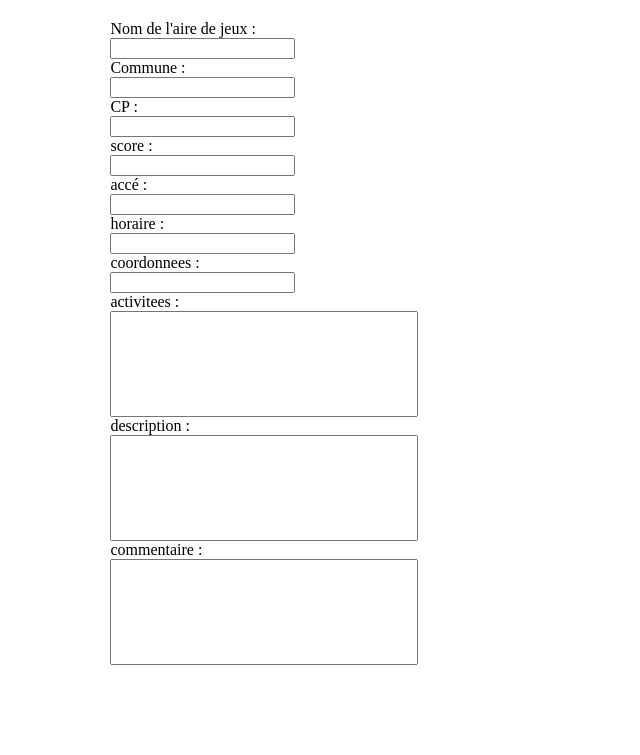
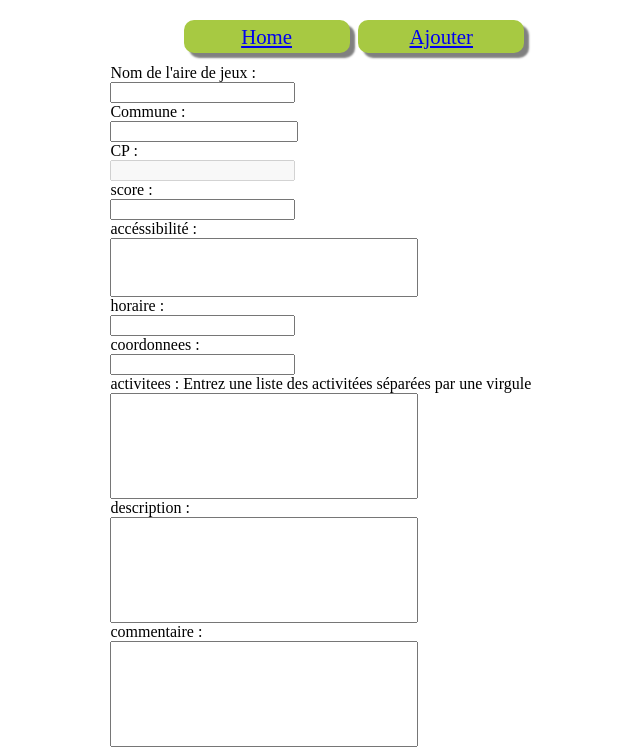
Before and after one commit to stephane-duteriez/airedejeux, a Python web app: template template/nouvelleAireDeJeux.html in a window 1280 px wide. Shown: the part 75-830 px from the top of the page, without its empty margins (24-664 px from the left). Before the commit the page ends 740 px from the top, so only its background shows below. Run offline with Jinja, Linux system fonts and the light colour scheme; the template is opened without the code that fills it, so the values that code supplies are empty.

Commit message:
Ajout du fichier python pour la creation de la base de donnée des ville, mise en place de la proposition de choix lors de l'entrée d'une ville.

```diff
--- a/static/style.css
+++ b/static/style.css
@@ -33,6 +33,35 @@
     flex-flow: row wrap;
 }
 
+div.menu{
+    margin-left: auto;
+    margin-right: auto;
+    padding-bottom: 20px;
+    max-width:42em;
+    font-size:1.3em;
+}
+
+ul.menu {
+    list-style-type: none;
+    margin: 0;
+    padding: 0;
+}
+
+li.menu {
+    border-radius: 10px;
+    float:left;
+    display: inline;
+    text-align: center;
+    background-color: #A7C942;
+    color: #ffffff;
+    padding-top: 5px;
+    padding-bottom: 4px;
+    margin-left: 0.5%;
+    margin-right: 0.5%;
+    width:19%;
+    box-shadow: 5px 5px 2px grey;
+    }
+
 #ville {
     padding-right:5px;
     width : inherit;
@@ -49,6 +78,7 @@
     justify-content:center;
     flex-direction:row;
     }
+
 #stars {
     display:flex;
     height:22px;
@@ -59,7 +89,10 @@
 .stars {
     padding:2px
     }
-
+#acces {
+    width : 300px;
+    height : 4em;
+    }
 #detail{
     flex:1 1 300px;
     }
@@ -108,3 +141,8 @@
     width:300px;
     height:100px;
     }
+
+.hint {
+    margin:2px;
+    font-size:0.8em;
+    }
--- a/template/base.html
+++ b/template/base.html
@@ -10,6 +10,12 @@
 <body >
     <div id="main">
         <div id="header">Aire De Jeux</div>
+        <div class="menu">
+            <ul style="width:100%" class="menu">
+                <li class="menu"><a href="/" class="menu">Home</a></li>
+                <li class="menu"><a href="/creerAireDeJeux" class="menu">Ajouter</a></li>
+            </ul><br>
+        </div>
         {% block content %}
         {% endblock %}
     </div>
--- a/template/nouvelleAireDeJeux.html
+++ b/template/nouvelleAireDeJeux.html
@@ -1,27 +1,61 @@
 {% extends "base.html" %}
 {% block content %}
-    <form action="/" enctype="multipart/form-data" method="post">
+    <form action="/ajouterAireDeJeux" enctype="multipart/form-data" method="post">
         Nom de l'aire de jeux : <br>
         <div><input type="text" name="nom_aire_de_jeux"></div>
         Commune : <br>
-        <div><input type="text" name="commune"></div>
+        <div><input type="text" name="commune" onkeyup="showHint(this.value)" id="ville" value=""></div>
+        <div id="hints"></div>
+        <div><input type="hidden" name="key_ville" id="key_ville" value="" ></div>
         CP : <br>
-        <div><input type="number" name="CP"></div>
+        <div><input type="text" name="CP" id="CP" value="" disabled></div>
         score : <br>
         <div><input type="number" name="score"></div>
-        accé :
-        <div><input type="text" name="acce"></div>
+        accéssibilité :
+        <div><input type="text" name="acces" id="acces"></div>
         horaire :
         <div><input type="text" name="horaire"></div>
         coordonnees :
         <div><input type="text" name="coordonnees"></div>
-        activitees : <br>
+        activitees : Entrez une liste des activitées séparées par une virgule<br>
         <div><input type="text" name="activitees" class="box"></div>
         description : <br>
         <div><input type="text" name="description" class="box"></div>
         commentaire : <br>
         <div><input type="text" name="commentaire" class="box"></div>
     </form>
-
+    <script>
+    function showHint(str) {
+        if (str.length < 3) {
+            document.getElementById("hints").innerHTML = "";
+            return;
+        } else {
+            var xmlhttp = new XMLHttpRequest();
+            xmlhttp.onreadystatechange = function() {
+                if (xmlhttp.readyState == 4 && xmlhttp.status == 200) {
+                    json = xmlhttp.responseText;
+                    data = JSON.parse(json);
+                    var out = "";
+                    var i;
+                    template = "<p id=\"demo\" onclick=\"hint('%nom%', '%CP%', '%key%')\" class=\"hint\">%nom% %CP%</p>"
+                    for(i = 0; i < data["ville"].length; i++) {
+                        new_button = template.replace(/%nom%/g, data["ville"][i].name);
+                        new_button = new_button.replace(/%CP%/g, data["ville"][i].CP);
+                        new_button = new_button.replace("%key%", data["ville"][i].key);
+                        out += new_button;
+                    }
+                    document.getElementById("hints").innerHTML = out;
+                }
+            }
+            xmlhttp.open("GET", "/ajouterAireDeJeux?q=" + str, true);
+            xmlhttp.send();
+        }
+    }
+    function hint(nom_ville, CP, key_ville) {
+        document.getElementById("ville").value = nom_ville;
+        document.getElementById("CP").value = CP;
+        document.getElementById("key_ville").value = key_ville;
+    }
+    </script>
 
 {% endblock %}
```
Also changed, not shown: main.py (+16 -5 lines), uploadVille.py (added, +73 -0 lines), app.yaml (line endings or trailing spaces).
